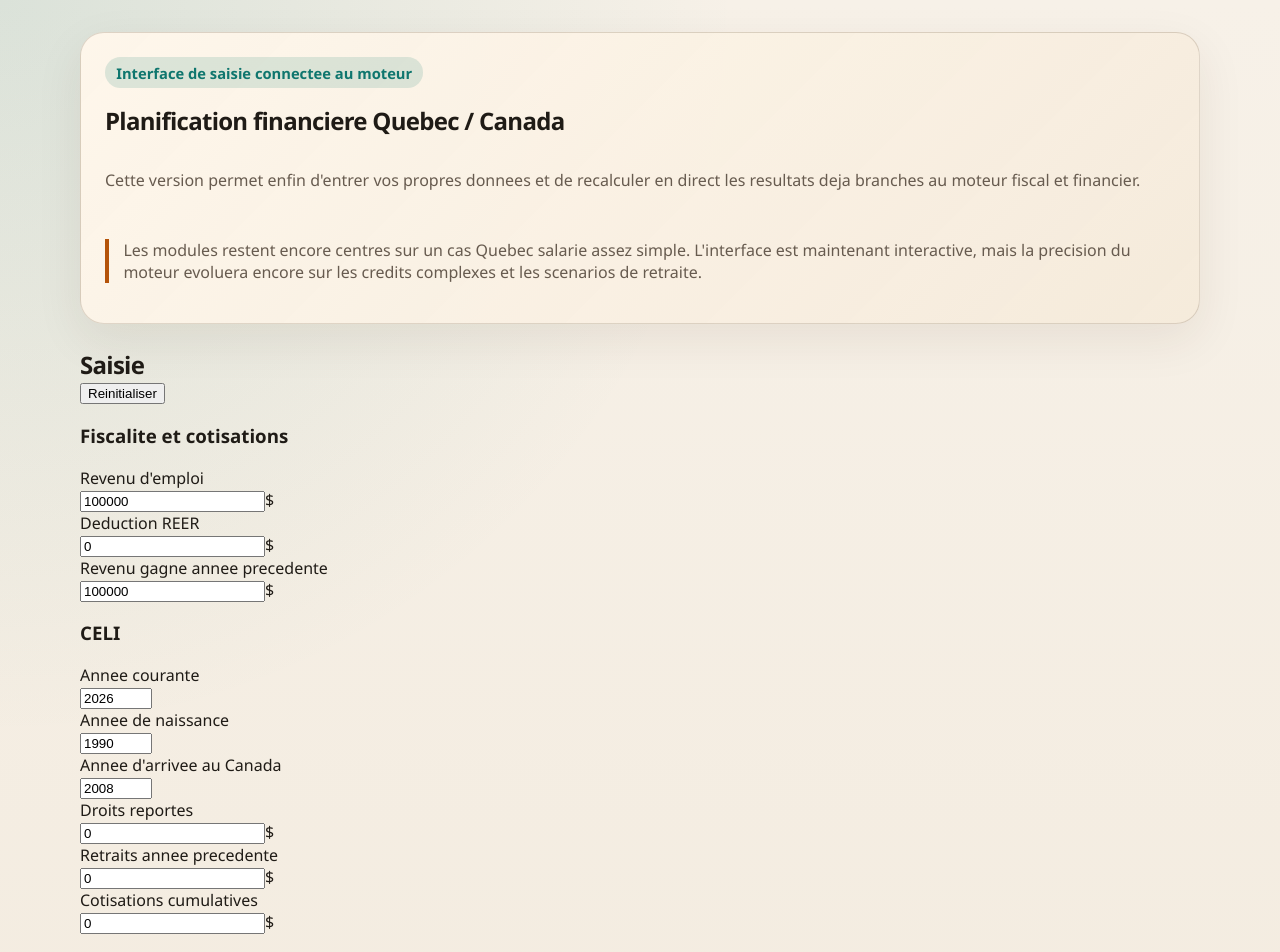
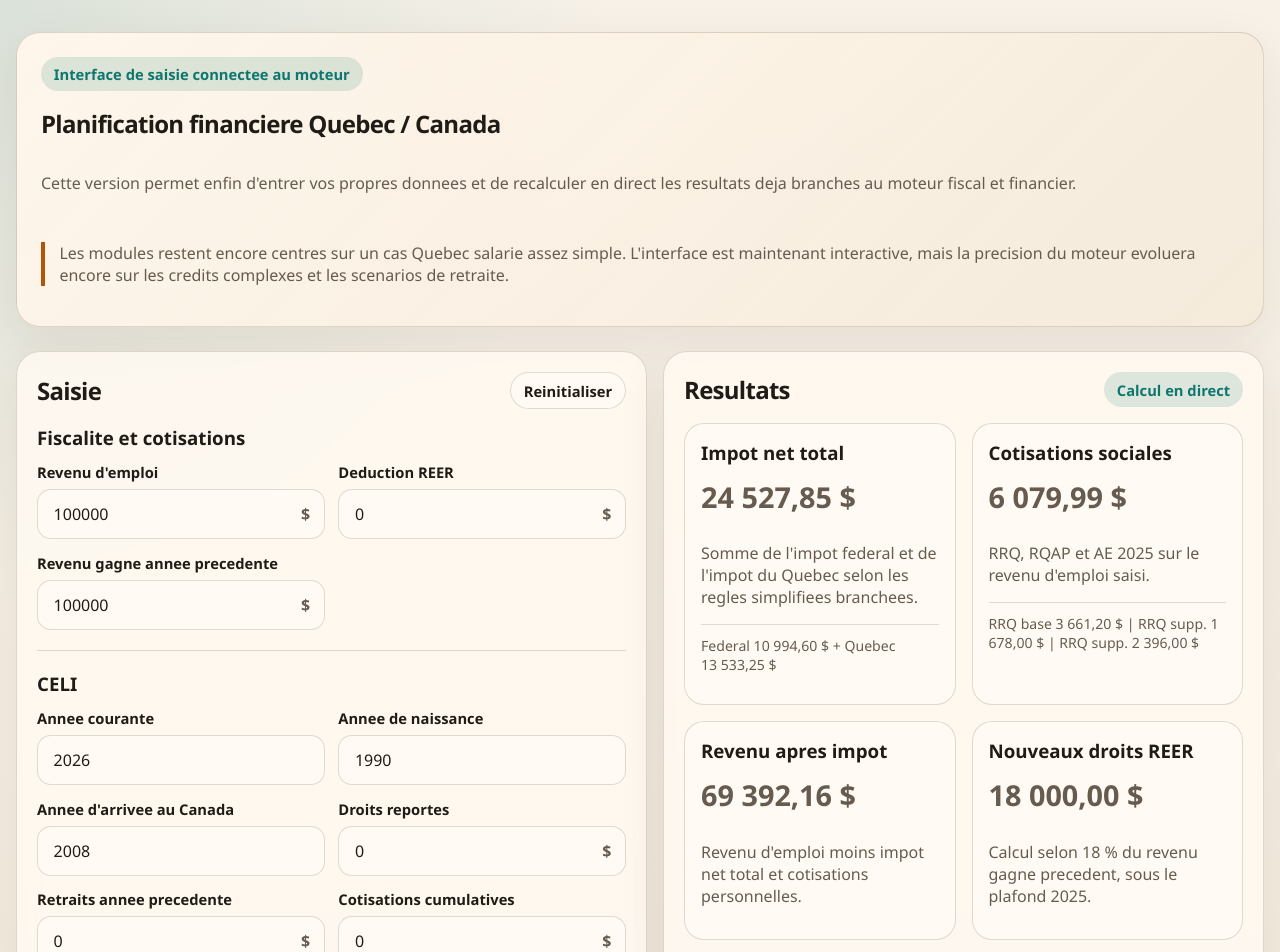
Before and after one commit to jfgroulx2-ui/Planification_financiere, a React (Vite) app: page / in a window 1280 px wide. Shown: the top 952 px of the page. Built offline with nearby package versions, Linux system fonts and the light colour scheme.

Commit message:
Style interactive planning form layout

```diff
--- a/src/index.css
+++ b/src/index.css
@@ -3,12 +3,15 @@
   --bg: #f5efe4;
   --surface: rgba(255, 250, 242, 0.86);
   --surface-strong: rgba(255, 247, 235, 0.96);
+  --surface-elevated: rgba(255, 251, 245, 0.98);
   --text: #1f1b16;
   --muted: #675b4f;
   --line: rgba(82, 64, 43, 0.18);
+  --line-strong: rgba(82, 64, 43, 0.28);
   --accent: #0f766e;
   --accent-soft: rgba(15, 118, 110, 0.14);
   --danger: #b45309;
+  --shadow: 0 16px 48px rgba(63, 42, 16, 0.08);
   font-family: "Segoe UI", "Aptos", sans-serif;
 }
 
@@ -30,12 +33,17 @@ a {
   color: inherit;
 }
 
+button,
+input {
+  font: inherit;
+}
+
 #root {
   min-height: 100vh;
 }
 
 .page-shell {
-  width: min(1120px, calc(100% - 2rem));
+  width: min(1320px, calc(100% - 2rem));
   margin: 0 auto;
   padding: 2rem 0 3rem;
 }
@@ -47,7 +55,7 @@ a {
   border: 1px solid var(--line);
   border-radius: 24px;
   background: linear-gradient(135deg, var(--surface-strong), rgba(244, 234, 218, 0.92));
-  box-shadow: 0 16px 48px rgba(63, 42, 16, 0.08);
+  box-shadow: var(--shadow);
 }
 
 .hero h1,
@@ -60,52 +68,192 @@ a {
 .hero p,
 .card p,
 .status-pill,
-li {
+li,
+.field-help,
+.result-detail {
   color: var(--muted);
+}
+
+.section {
+  margin-top: 1.5rem;
+}
+
+.workspace {
+  display: grid;
+  gap: 1rem;
+  grid-template-columns: minmax(380px, 1.05fr) minmax(420px, 1fr);
+  align-items: start;
+}
+
+.panel {
+  border: 1px solid var(--line);
+  border-radius: 24px;
+  padding: 1.25rem;
+  background: var(--surface);
+  backdrop-filter: blur(10px);
+  box-shadow: var(--shadow);
+}
+
+.panel-form {
+  position: sticky;
+  top: 1rem;
+}
+
+.panel-header {
+  display: flex;
+  align-items: center;
+  justify-content: space-between;
+  gap: 1rem;
+  margin-bottom: 1rem;
+}
+
+.form-section + .form-section {
+  margin-top: 1.25rem;
+  padding-top: 1.25rem;
+  border-top: 1px solid var(--line);
+}
+
+.form-section h3,
+.card h2,
+.card h3 {
+  margin-top: 0;
+  margin-bottom: 0.75rem;
+}
+
+.field-grid {
+  display: grid;
+  gap: 0.85rem;
+  grid-template-columns: repeat(2, minmax(0, 1fr));
+}
+
+.field {
+  display: grid;
+  gap: 0.45rem;
+}
+
+.field-label,
+.note-label {
+  font-size: 0.92rem;
+  font-weight: 600;
+  color: var(--text);
+}
+
+.field-help {
+  font-size: 0.82rem;
+  line-height: 1.35;
+}
+
+.input-shell {
+  display: flex;
+  align-items: center;
+  gap: 0.5rem;
+  min-height: 50px;
+  padding: 0 0.85rem;
+  border-radius: 14px;
+  border: 1px solid var(--line);
+  background: var(--surface-elevated);
+  transition: border-color 160ms ease, box-shadow 160ms ease;
+}
+
+.input-shell:focus-within {
+  border-color: var(--accent);
+  box-shadow: 0 0 0 4px rgba(15, 118, 110, 0.12);
+}
+
+.input {
+  width: 100%;
+  border: 0;
+  outline: 0;
+  background: transparent;
+  color: var(--text);
+}
+
+.input-suffix {
+  flex: none;
+  color: var(--muted);
+  font-weight: 600;
+}
+
+.secondary-button,
+.result-badge,
+.status-pill {
+  display: inline-flex;
+  align-items: center;
+  gap: 0.5rem;
+  width: fit-content;
+  padding: 0.45rem 0.8rem;
+  border-radius: 999px;
+  font-size: 0.92rem;
+  font-weight: 600;
+}
+
+.status-pill,
+.result-badge {
+  background: var(--accent-soft);
+  color: var(--accent);
+}
+
+.secondary-button {
+  border: 1px solid var(--line);
+  background: var(--surface-elevated);
+  color: var(--text);
+  cursor: pointer;
+}
+
+.secondary-button:hover {
+  border-color: var(--line-strong);
 }
 
 .card-grid {
   display: grid;
   gap: 1rem;
   grid-template-columns: repeat(auto-fit, minmax(240px, 1fr));
-  margin-top: 1.25rem;
+}
+
+.result-grid {
+  align-items: stretch;
 }
 
 .card {
   padding: 1rem;
   border-radius: 20px;
   border: 1px solid var(--line);
-  background: var(--surface);
-  backdrop-filter: blur(10px);
+  background: var(--surface-elevated);
 }
 
-.card h2,
-.card h3 {
-  margin-top: 0;
-  margin-bottom: 0.5rem;
-}
-
-.status-pill {
-  display: inline-flex;
-  align-items: center;
-  gap: 0.5rem;
-  width: fit-content;
-  padding: 0.35rem 0.7rem;
-  border-radius: 999px;
-  background: var(--accent-soft);
-  color: var(--accent);
-  font-size: 0.92rem;
-  font-weight: 600;
+.result-card {
+  display: grid;
+  align-content: start;
 }
 
 .metric {
+  margin: 0 0 0.65rem;
   font-size: 1.8rem;
   font-weight: 700;
   color: var(--text);
 }
 
-.section {
-  margin-top: 1.5rem;
+.result-detail {
+  margin-top: auto;
+  padding-top: 0.7rem;
+  font-size: 0.88rem;
+  border-top: 1px solid var(--line);
+}
+
+.notes-card {
+  margin-top: 1rem;
+}
+
+.notes-grid {
+  display: grid;
+  gap: 0.85rem;
+  grid-template-columns: repeat(2, minmax(0, 1fr));
+}
+
+.notes-grid strong {
+  display: block;
+  margin-top: 0.25rem;
+  font-size: 1.05rem;
 }
 
 .warning {
@@ -123,14 +271,35 @@ ul {
   padding-left: 1rem;
 }
 
+@media (max-width: 1080px) {
+  .workspace {
+    grid-template-columns: 1fr;
+  }
+
+  .panel-form {
+    position: static;
+  }
+}
+
 @media (max-width: 640px) {
   .page-shell {
-    width: min(100% - 1rem, 1120px);
+    width: min(100% - 1rem, 1320px);
     padding-top: 1rem;
   }
 
   .hero,
+  .panel,
   .card {
     border-radius: 18px;
   }
+
+  .panel-header {
+    align-items: start;
+    flex-direction: column;
+  }
+
+  .field-grid,
+  .notes-grid {
+    grid-template-columns: 1fr;
+  }
 }
```
